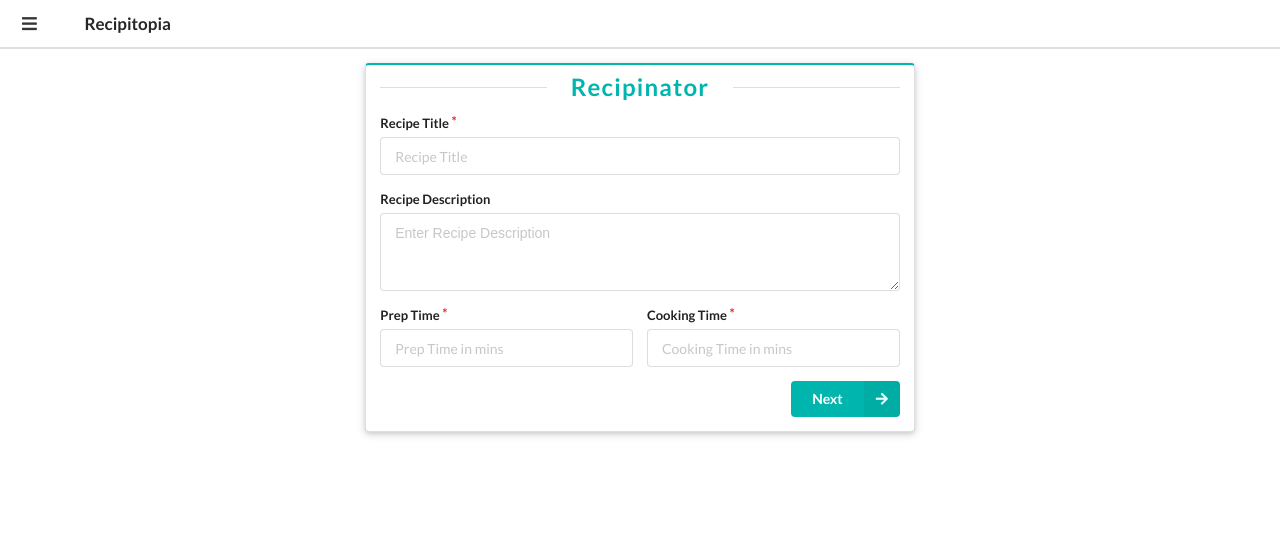
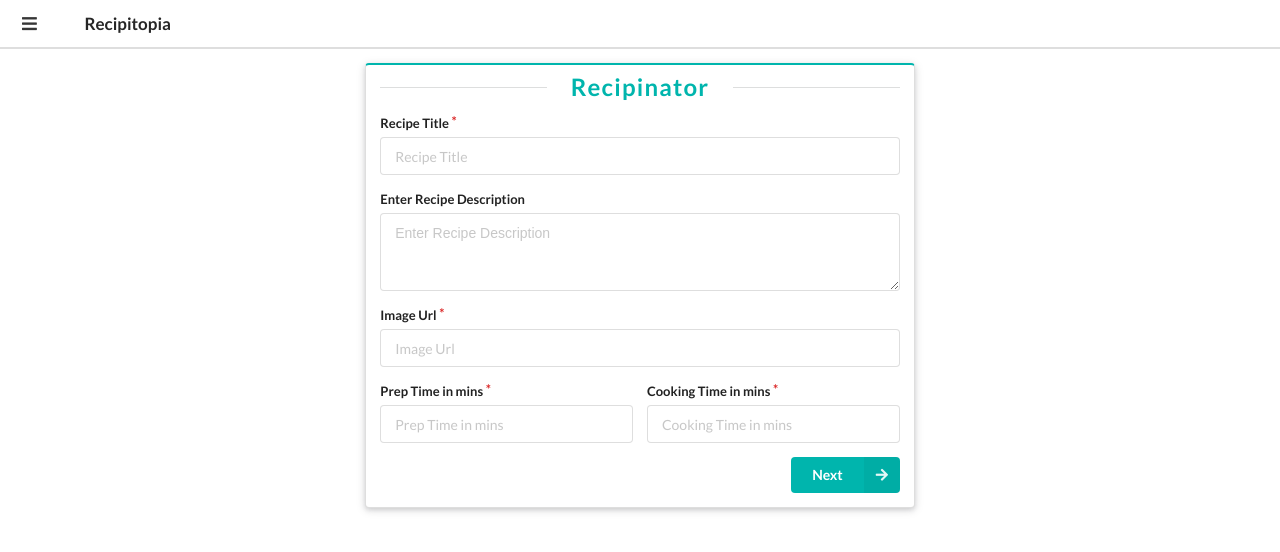
Before and after one commit to nursh/Recipinator, a React app: page / in a window 1280 px wide. Shown: the top 552 px of the page. Built offline with nearby package versions, Linux system fonts and the light colour scheme.

Commit message:
Modularize form elements for the recipe form

```diff
--- a/app.js
+++ b/app.js
@@ -22,5 +22,9 @@ app.use(compression());
 app.use(bodyParser.urlencoded({ extended: false }));
 app.use(bodyParser.json());
 
+app.post('/recipe', (req, res) => {
+  res.status(200).send({ item: 'success' });
+});
+
 
 app.listen(port, () => console.log('app is running'));
--- a/src/App.jsx
+++ b/src/App.jsx
@@ -8,9 +8,9 @@ import Sidebar from './Sidebar.jsx';
 
 
 function App() {
-  if ('serviceWorker' in navigator) {
-    navigator.serviceWorker.register('/service-worker.js');
-  }
+  // if ('serviceWorker' in navigator) {
+  //   navigator.serviceWorker.register('/service-worker.js');
+  // }
   return (
     <div>
       <Sidebar />
--- a/src/Forms/DirectionForm.jsx
+++ b/src/Forms/DirectionForm.jsx
@@ -2,14 +2,22 @@ import React from 'react';
 import PropTypes from 'prop-types';
 
 
-function DirectionForm(props) {
+import TextField from './TextField.jsx';
+
+class DirectionForm extends React.Component {
+  state = {
+    direction: '',
+    directions: [],
+  };
+
+  render() {
     return (
-    <form className="ui form" onSubmit={props.onSubmit}>
-
-      <div className="required field">
-        <label htmlFor="direction">Direction</label>
-        <input type="text" name="direction" id="direction" placeholder="Direction" />
-      </div>
+      <form className="ui form" onSubmit={this.props.onSubmit}>
+        <TextField
+          placeholder="Direction"
+          name="direction"
+          value={this.state.direction}
+        />
 
         <div className="field">
           <button type="button" className="ui orange button fluid">
@@ -24,7 +32,7 @@ function DirectionForm(props) {
         </div>
 
         <div className="field">
-        <button type="button" className="ui teal labeled icon button left floated" onClick={props.onPreviousPage}>
+          <button type="button" className="ui teal labeled icon button left floated" onClick={this.props.onPreviousPage}>
             <i className="arrow left icon" />
             Previous
           </button>
@@ -40,6 +48,7 @@ function DirectionForm(props) {
       </form>
     );
   }
+}
 
 DirectionForm.propTypes = {
   onSubmit: PropTypes.func.isRequired,
--- /dev/null
+++ b/src/Forms/Field.jsx
@@ -0,0 +1,79 @@
+import React, { Component } from 'react';
+import PropTypes from 'prop-types';
+
+
+export default class Field extends Component {
+  constructor(props) {
+    super(props);
+    this.state = {
+      value: this.props.value,
+      error: false,
+    };
+    this.handleChange = this.handleChange.bind(this);
+  }
+
+  componentWillReceiveProps(update) {
+    this.setState({ value: update.value });
+  }
+
+  handleChange(evt) {
+    const name = this.props.name;
+    const value = evt.target.value;
+
+    const inValue = (name === 'activity' || name === 'target') ?
+      value.split(' ').join('') :
+      value;
+    const error = this.props.validate(inValue);
+
+    const showErrorMessage = document.querySelector(`.message.${name}`);
+    if (error) {
+      showErrorMessage.classList.remove('hidden');
+    } else {
+      showErrorMessage.classList.add('hidden');
+    }
+
+
+    this.setState({
+      value,
+      error,
+    });
+    this.context.handleChange({
+      name,
+      value,
+      error,
+    });
+  }
+
+
+  render() {
+    return (
+      <div className="required field">
+        <label
+          htmlFor={this.props.name}
+        >
+          {this.props.placeholder}
+        </label>
+
+        <input
+          type="text"
+          name={this.props.name}
+          id={this.props.name}
+          placeholder={this.props.placeholder}
+          value={this.state.value}
+          onChange={this.handleChange}
+        />
+
+        <div className={`ui negative hidden message ${this.props.name}`}>
+          <p>{this.state.error}</p>
+        </div>
+      </div>
+    );
+  }
+}
+
+Field.propTypes = {
+  name: PropTypes.string.isRequired,
+  value: PropTypes.string.isRequired,
+  placeholder: PropTypes.string.isRequired,
+  validate: PropTypes.func,
+};
--- a/src/Forms/IngredientForm.jsx
+++ b/src/Forms/IngredientForm.jsx
@@ -2,14 +2,23 @@ import React from 'react';
 import PropTypes from 'prop-types';
 
 
-function IngredientForm(props) {
+import Field from './Field.jsx';
+
+class IngredientForm extends React.Component {
+  state = {
+    ingredient: '',
+    ingredients: [],
+  };
+
+  render() {
     return (
-    <form className="ui form" onSubmit={props.onSubmit}>
+      <form className="ui form" onSubmit={this.props.onSubmit}>
 
-      <div className="required field">
-        <label htmlFor="ingredient">Ingredient</label>
-        <input type="text" name="ingredient" id="ingredient" placeholder="Ingredient" />
-      </div>
+        <Field
+          placeholder="Ingredient"
+          name="ingredient"
+          value={this.state.ingredient}
+        />
 
         <div className="field">
           <button type="button" className="ui orange button fluid">
@@ -24,7 +33,7 @@ function IngredientForm(props) {
         </div>
 
         <div className="field">
-        <button type="button" className="ui teal labeled icon button left floated" onClick={props.onPreviousPage}>
+          <button type="button" className="ui teal labeled icon button left floated" onClick={this.props.onPreviousPage}>
             <i className="arrow left icon" />
             Previous
           </button>
@@ -40,6 +49,7 @@ function IngredientForm(props) {
       </form>
     );
   }
+}
 
 IngredientForm.propTypes = {
   onSubmit: PropTypes.func.isRequired,
--- a/src/Forms/KeywordForm.jsx
+++ b/src/Forms/KeywordForm.jsx
@@ -1,14 +1,23 @@
 import React from 'react';
 import PropTypes from 'prop-types';
 
-function KeywordForm(props) {
+
+import Field from './Field.jsx';
+
+class KeywordForm extends React.Component {
+  state = {
+    keyword: '',
+    keywords: [],
+  }
+
+  render() {
     return (
-    <form className="ui form" onSubmit={props.onSubmit}>
-
-      <div className="required field">
-        <label htmlFor="keyword">Keyword</label>
-        <input type="text" name="keyword" id="keyword" placeholder="Keyword" />
-      </div>
+      <form className="ui form" onSubmit={this.props.onSubmit}>
+        <Field
+          placeholder="Keyword"
+          name="keyword"
+          value={this.state.keyword}
+        />
 
         <div className="field">
           <button type="button" className="ui orange button fluid">
@@ -23,7 +32,11 @@ function KeywordForm(props) {
         </div>
 
         <div className="field">
-        <button type="button" className="ui teal labeled icon button left floated" onClick={props.onPreviousPage}>
+          <button
+            type="button"
+            className="ui teal labeled icon button left floated"
+            onClick={this.props.onPreviousPage}
+          >
             <i className="arrow left icon" />
             Previous
           </button>
@@ -39,6 +52,7 @@ function KeywordForm(props) {
       </form>
     );
   }
+}
 
 KeywordForm.propTypes = {
   onSubmit: PropTypes.func.isRequired,
--- a/src/Forms/MainForm.jsx
+++ b/src/Forms/MainForm.jsx
@@ -1,59 +1,73 @@
 import React from 'react';
 import PropTypes from 'prop-types';
+import isNumeric from 'validator/lib/isNumeric';
+import isAlpha from 'validator/lib/isAlpha';
 
 
-function MainForm(props) {
-  return (
-    <form className="ui form" onSubmit={props.onSubmit}>
+import Field from './Field.jsx';
+import TextField from './TextField.jsx';
 
-      <div className="required field">
-        <label htmlFor="title">Recipe Title</label>
-        <input type="text" name="title" id="title" placeholder="Recipe Title" />
-      </div>
+class MainForm extends React.Component {
+  state = {
+    title: '',
+    description: '',
+    imageUrl: '',
+    prep: '',
+    cooking: '',
+  };
 
-      <div className="field">
-        <label htmlFor="Description">Recipe Description</label>
-        <textarea
-          rows="3"
+  render() {
+    return (
+      <form className="ui form" onSubmit={this.props.onSubmit}>
+        <Field
+          placeholder="Recipe Title"
+          name="title"
+          value={this.state.title}
+          validate={val => (val && isAlpha(val) ? false : 'Title is Required and should only contain letters')}
+        />
+
+        <TextField
           placeholder="Enter Recipe Description"
           name="description"
-          id="description"
+          value={this.state.description}
         />
-      </div>
 
-      <div className="required two fields">
-        <div className="field">
-          <label htmlFor="prep">Prep Time</label>
-          <input type="number" name="prep" id="prep" placeholder="Prep Time in mins" />
+        <Field
+          placeholder="Image Url"
+          name="Image Url"
+          value={this.state.imageUrl}
+          validate={val => (val && isAlpha(val) ? false : 'Image Url is Required and should only contain letters')}
+        />
+
+        <div className="required two fields">
+          <Field
+            placeholder="Prep Time in mins"
+            name="prep"
+            value={this.state.prep}
+            validate={val => (val && isNumeric(val) ? false : 'PrepTime should only contain numbers')}
+          />
+
+          <Field
+            placeholder="Cooking Time in mins"
+            name="cooking"
+            value={this.state.prep}
+            validate={val => (val && isNumeric(val) ? false : 'Cooking Time should only contain numbers')}
+          />
         </div>
 
         <div className="field">
-          <label htmlFor="cooking">Cooking Time</label>
-          <input
-            type="number"
-            name="cooking"
-            id="cooking"
-            placeholder="Cooking Time in mins"
-          />
+          <button type="submit" className="ui teal right labeled icon button right floated">
+            Next
+            <i className="arrow right icon" />
+          </button>
         </div>
-      </div>
 
-      <div className="field">
+        <div className="field" />
 
-        <button type="submit" className="ui teal right labeled icon button right floated">
-          Next
-          <i className="arrow right icon" />
-        </button>
-      </div>
-
-      <div className="field" />
-
-    </form>
-  );
+      </form>
+    );
+  }
 }
 
-MainForm.propTypes = {
-  onSubmit: PropTypes.func.isRequired,
-};
 
 export default MainForm;
--- a/src/Forms/RecipeForm.jsx
+++ b/src/Forms/RecipeForm.jsx
@@ -1,22 +1,90 @@
 import React, { Component } from 'react';
+import Loadable from 'react-loadable';
 
 
 import MainForm from './MainForm.jsx';
-import IngredientForm from './IngredientForm.jsx';
-import DirectionForm from './DirectionForm.jsx';
-import KeywordForm from './KeywordForm.jsx';
 
-class RecipeForm extends Component{
+const IngredientForm = Loadable({
+  loader: () => System.import('./IngredientForm.jsx'),
+  loading: () => null,
+});
 
+const DirectionForm = Loadable({
+  loader: () => System.import('./DirectionForm.jsx'),
+  loading: () => null,
+});
+
+const KeywordForm = Loadable({
+  loader: () => System.import('./KeywordForm.jsx'),
+  loading: () => null,
+});
+
+class RecipeForm extends Component {
   state = {
     page: 1,
+    fields: {
+      title: '',
+      description: '',
+      imageUrl: '',
+      prepTime: '',
+      cookTime: '',
+      ingredients: [],
+      directions: [],
+    },
+    fieldErrors: {}
   };
 
-  nextPage = () => this.setState((prevState) => ({ page: prevState.page + 1 }));
+  nextPage = () => this.setState(prevState => ({ page: prevState.page + 1 }));
 
-  previousPage = () => this.setState((prevState) => ({ page: prevState.page - 1 }));
+  previousPage = () => this.setState(prevState => ({ page: prevState.page - 1 }));
 
-  handleSubmit = () => alert('All Done');
+  handleSubmit = (evt) => {
+    evt.preventDefault();
+    if (this.validate()) return;
+
+    const recipe = this.state.fields;
+    this.setState({
+      fields: {
+        title: '',
+        description: '',
+        imageUrl: '',
+        prepTime: '',
+        cookTime: '',
+        ingredients: [],
+        directions: [],
+      },
+      fieldErrors: {},
+    });
+    this.postData(recipe);
+  }
+
+  postData = (recipe) => {
+    fetch('/recipe', {
+      method: 'post',
+      body: JSON.stringify(recipe),
+      headers: {
+        'Content-Type': 'application/json',
+      },
+    })
+    .then(response => response.json())
+    .then(data => console.log(data))
+    .catch(err => console.error(err));
+  }
+
+  validate = () => {
+    const recipe = this.state.fields;
+    const fieldErrors = this.state.fieldErrors;
+    const errorMessages = Object.keys(fieldErrors).filter(k => fieldErrors[k]);
+
+    // for (const prop in recipe) {
+    //   if (prop !== 'weight') {
+    //     if (!workout[prop]) return true;
+    //   }
+    // }
+
+    if (errorMessages.length) return true;
+    return false;
+  }
 
   render() {
     return (
@@ -30,10 +98,17 @@ class RecipeForm extends Component{
                 <h2 className="ui teal horizontal divider header">
                   Recipinator
                 </h2>
-                { this.state.page === 1 && <MainForm onSubmit={this.nextPage} /> }
-                { this.state.page === 2 && <IngredientForm onPreviousPage={this.previousPage} onSubmit={this.nextPage} /> }
-                { this.state.page === 3 && <DirectionForm onPreviousPage={this.previousPage} onSubmit={this.nextPage} /> }
-                { this.state.page === 4 && <KeywordForm onPreviousPage={this.previousPage} onSubmit={this.handleSubmit} /> }
+                { this.state.page === 1 &&
+                <MainForm onSubmit={this.nextPage} /> }
+
+                { this.state.page === 2 &&
+                <IngredientForm onPreviousPage={this.previousPage} onSubmit={this.nextPage} /> }
+
+                { this.state.page === 3 &&
+                <DirectionForm onPreviousPage={this.previousPage} onSubmit={this.nextPage} /> }
+
+                { this.state.page === 4 &&
+                <KeywordForm onPreviousPage={this.previousPage} onSubmit={this.handleSubmit} /> }
               </div>
             </div>
           </div>
@@ -42,7 +117,6 @@ class RecipeForm extends Component{
       </div>
     );
   }
-
 }
 
 export default RecipeForm;
--- /dev/null
+++ b/src/Forms/TextField.jsx
@@ -0,0 +1,79 @@
+import React, { Component } from 'react';
+import PropTypes from 'prop-types';
+
+
+export default class TextField extends Component {
+  constructor(props) {
+    super(props);
+    this.state = {
+      value: this.props.value,
+      error: false,
+    };
+    this.handleChange = this.handleChange.bind(this);
+  }
+
+  componentWillReceiveProps(update) {
+    this.setState({ value: update.value });
+  }
+
+  handleChange(evt) {
+    const name = this.props.name;
+    const value = evt.target.value;
+
+    const inValue = (name === 'activity' || name === 'target') ?
+      value.split(' ').join('') :
+      value;
+    const error = this.props.validate(inValue);
+
+    const showErrorMessage = document.querySelector(`.message.${name}`);
+    if (error) {
+      showErrorMessage.classList.remove('hidden');
+    } else {
+      showErrorMessage.classList.add('hidden');
+    }
+
+
+    this.setState({
+      value,
+      error,
+    });
+    this.context.handleChange({
+      name,
+      value,
+      error,
+    });
+  }
+
+
+  render() {
+    return (
+      <div className="field">
+        <label
+          htmlFor={this.props.name}
+        >
+          {this.props.placeholder}
+        </label>
+
+        <textarea
+          rows="3"
+          name={this.props.name}
+          id={this.props.name}
+          placeholder={this.props.placeholder}
+          value={this.state.value}
+          onChange={this.handleChange}
+        />
+
+        <div className={`ui negative hidden message ${this.props.name}`}>
+          <p>{this.state.error}</p>
+        </div>
+      </div>
+    );
+  }
+}
+
+TextField.propTypes = {
+  name: PropTypes.string.isRequired,
+  value: PropTypes.string.isRequired,
+  placeholder: PropTypes.string.isRequired,
+  validate: PropTypes.func,
+};
--- a/src/MainPage.jsx
+++ b/src/MainPage.jsx
@@ -1,8 +1,8 @@
 import React from 'react';
 
 
+import Header from './Header.jsx';
 import RecipeForm from './Forms/RecipeForm.jsx';
-import Header from './Header.jsx';
 
 
 function MainPage() {
--- a/webpack.parts.js
+++ b/webpack.parts.js
@@ -14,6 +14,10 @@ exports.devServer = path => ({
     stats: 'errors-only',
     open: true,
     openPage: '',
+    proxy: [{
+      context: ['/recipe'],
+      target: 'http://localhost:3000',
+    }],
   },
 });
 
```
Also changed, not shown: package.json (+7 -3 lines), 2 other files (tests, documents, lock files or other folders). Lines whose indentation alone changed are shown as unchanged.
